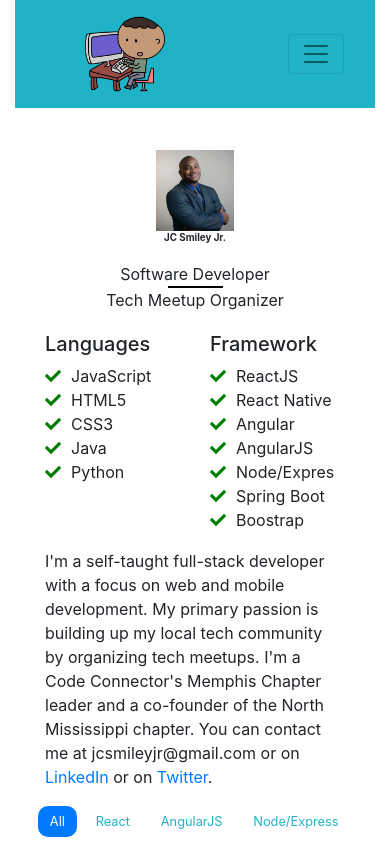
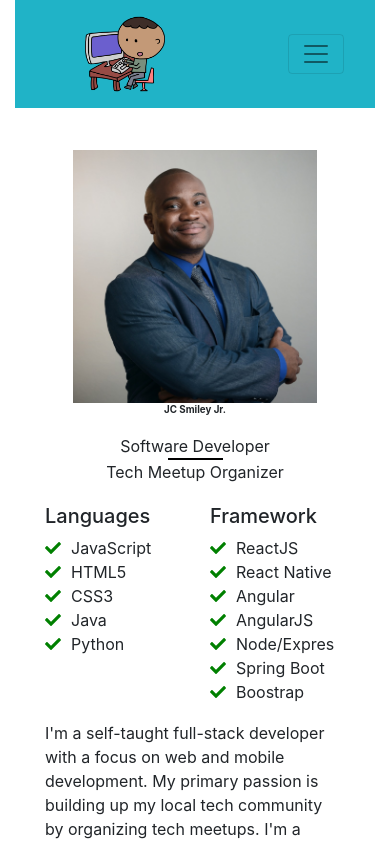
Before and after one commit to jcsmileyjr/Portfolio-v3, a React (Create React App) app in the folder portfolio/: page / in a window 390 px wide. Shown: the top 844 px of the page. Built offline with nearby package versions, Linux system fonts and the light colour scheme.

Commit message:
Refactor personal image to be design responsive

```diff
--- a/portfolio/src/components/skills/Skills.js
+++ b/portfolio/src/components/skills/Skills.js
@@ -19,7 +19,7 @@ const Skills = () => {
 		<Container fluid>
 			{/*My personal head shot */}
 			<Row>
-				<Col xs={{span:6,offset:3}} className="center-content">
+				<Col className="center-content">
 					<Image src={HeadShot} className="image-style" />
 				</Col>
 			</Row>
--- a/portfolio/src/components/skills/skills.scss
+++ b/portfolio/src/components/skills/skills.scss
@@ -11,7 +11,6 @@
 /*Style the image of me*/
 .image-style {
 	max-height: 30vh;
-	max-width: 20vw;
 }
 
 /*center content in a row*/
```
